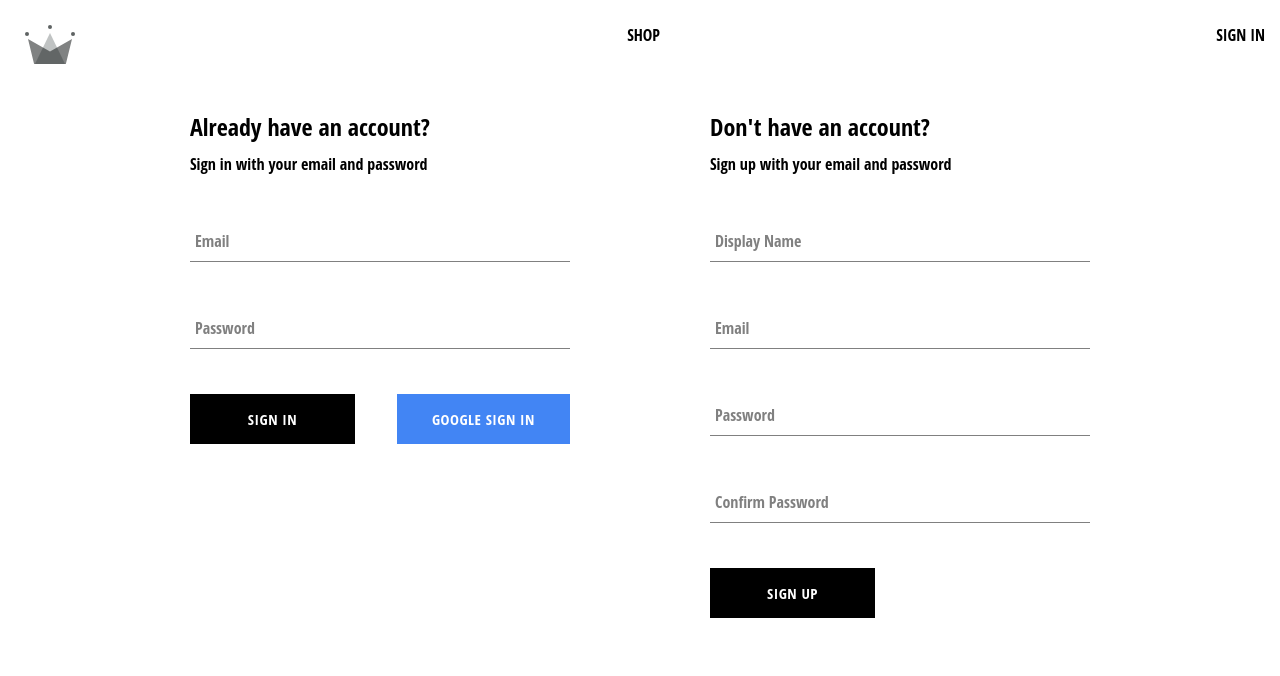
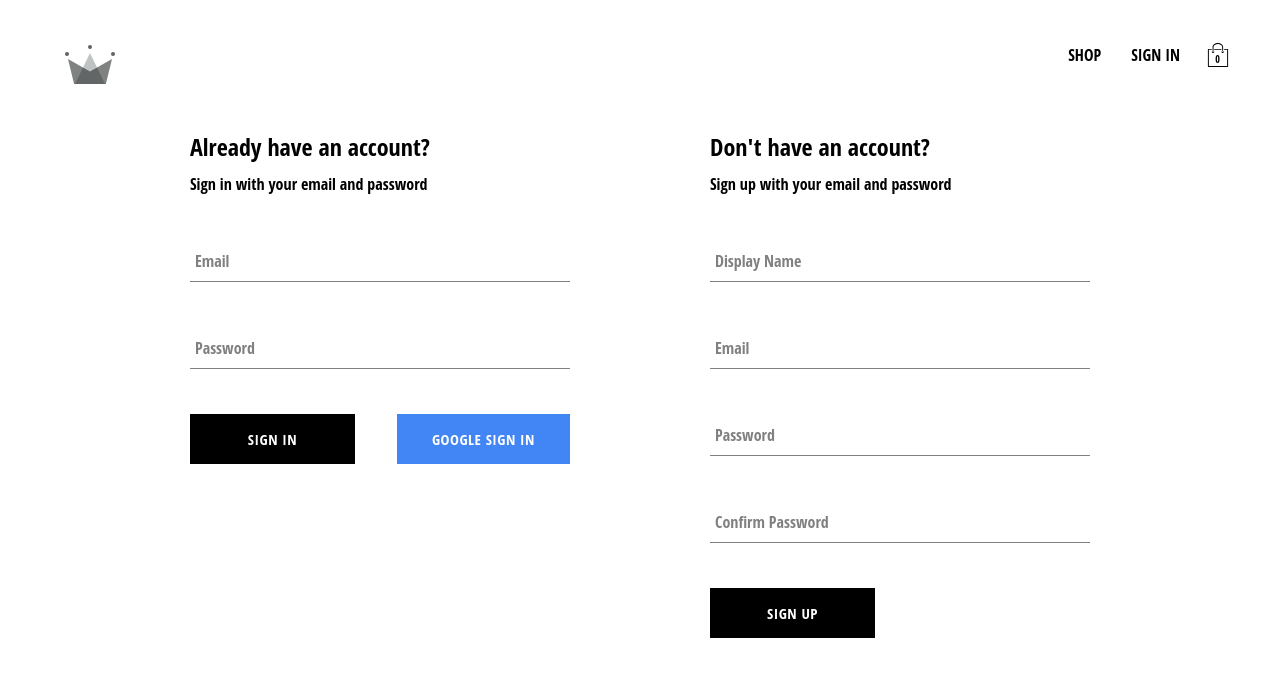
Before and after one commit to asmabch/crwn-clothing, a React (Create React App) app: page /auth in a window 1280 px wide. Shown: the top 676 px of the page. Built offline with nearby package versions, Linux system fonts and the light colour scheme; no server answers.

Commit message:
adding cart context + shopping icon as well as cart dropdown

```diff
--- /dev/null
+++ b/src/components/cart-dropdown/cart-dropdown.component.jsx
@@ -0,0 +1,14 @@
+import React from 'react';
+
+import Button from '../button/button.component';
+
+import './cart-dropdown.styles.scss';
+
+const CartDropdown = () => (
+  <div className='cart-dropdown-container'>
+    <div className='cart-items' />
+    <Button>GO TO CHECKOUT</Button>
+  </div>
+);
+
+export default CartDropdown;
--- /dev/null
+++ b/src/components/cart-dropdown/cart-dropdown.styles.scss
@@ -0,0 +1,24 @@
+.cart-dropdown-container {
+  position: absolute;
+  width: 240px;
+  height: 340px;
+  display: flex;
+  flex-direction: column;
+  padding: 20px;
+  border: 1px solid black;
+  background-color: white;
+  top: 90px;
+  right: 40px;
+  z-index: 5;
+
+  .cart-items {
+    height: 240px;
+    display: flex;
+    flex-direction: column;
+    overflow: scroll;
+  }
+
+  button {
+    margin-top: auto;
+  }
+}
--- /dev/null
+++ b/src/components/cart-icon/cart-icon.component.jsx
@@ -0,0 +1,22 @@
+import { useContext } from 'react';
+
+import { ReactComponent as ShoppingIcon } from '../../assets/shopping-bag.svg';
+
+import { CartContext } from '../../contexts/cart.context';
+
+import './cart-icon.styles.scss';
+
+const CartIcon = () => {
+  const { isCartOpen, setIsCartOpen } = useContext(CartContext);
+
+  const toggleIsCartOpen = () => setIsCartOpen(!isCartOpen);
+
+  return (
+    <div className='cart-icon-container' onClick={toggleIsCartOpen}>
+      <ShoppingIcon className='shopping-icon' />
+      <span className='item-count'>0</span>
+    </div>
+  );
+};
+
+export default CartIcon;
--- /dev/null
+++ b/src/components/cart-icon/cart-icon.styles.scss
@@ -0,0 +1,21 @@
+.cart-icon-container {
+  width: 45px;
+  height: 45px;
+  position: relative;
+  display: flex;
+  align-items: center;
+  justify-content: center;
+  cursor: pointer;
+
+  .shopping-icon {
+    width: 24px;
+    height: 24px;
+  }
+
+  .item-count {
+    position: absolute;
+    font-size: 10px;
+    font-weight: bold;
+    bottom: 12px;
+  }
+}
--- /dev/null
+++ b/src/contexts/cart.context.jsx
@@ -0,0 +1,12 @@
+import { createContext, useState } from 'react';
+
+export const CartContext = createContext({
+  isCartOpen: false,
+  setIsOpen: () => {},
+});
+
+export const CartProvider = ({ children }) => {
+  const [isCartOpen, setIsCartOpen] = useState(false);
+  const value = { isCartOpen, setIsCartOpen };
+  return <CartContext.Provider value={value}>{children}</CartContext.Provider>;
+};
--- a/src/index.js
+++ b/src/index.js
@@ -6,6 +6,7 @@
 import { BrowserRouter } from 'react-router-dom';
 import { UserProvider } from "./contexts/user.context";
 import { ProductsProvider } from "./contexts/products.context";
+import { CartProvider } from './contexts/cart.context';
 
 const root = ReactDOM.createRoot(document.getElementById('root'));
 root.render(
@@ -13,7 +14,9 @@
     <BrowserRouter>
       <UserProvider>
         <ProductsProvider>
-          <App />
+          <CartProvider>
+            <App />
+          </CartProvider>
         </ProductsProvider>
       </UserProvider>
     </BrowserRouter>
--- a/src/index.scss
+++ b/src/index.scss
@@ -1,5 +1,6 @@
 body {
   margin: 0;
+  padding: 20px 40px;
   font-family: 'Open Sans Condensed', sans-serif;
   -webkit-font-smoothing: antialiased;
   -moz-osx-font-smoothing: grayscale;
--- a/src/routes/navigation/navigation.component.jsx
+++ b/src/routes/navigation/navigation.component.jsx
@@ -3,38 +3,42 @@
 import { ReactComponent as CrwnLogo } from "../../assets/crown.svg"
 import "./navigation.styles.scss";
 import { UserContext } from '../../contexts/user.context';
+import { CartContext } from '../../contexts/cart.context';
 import { signOutUser } from '../../utils/firebase/filebase.utils';
+import CartIcon from "../../components/cart-icon/cart-icon.component";
+import CartDropdown from "../../components/cart-dropdown/cart-dropdown.component";
 
 const Navigation = () => {
     const { currentUser } = useContext(UserContext);
+    const { isCartOpen } = useContext(CartContext);
 
     return (
         <Fragment>
-            <div className="navigation">
-                <Link className="logo-container" to='/'>
-                    <CrwnLogo className="logo" />
+            <div className='navigation'>
+                <Link className='logo-container' to='/'>
+                    <CrwnLogo className='logo' />
                 </Link>
-                <div className="nav-links-container">
-                    <Link className="nav-link" to="/shop" >
+                <div className='nav-links-container'>
+                    <Link className='nav-link' to='/shop'>
                         SHOP
                     </Link>
-                </div>
-                <div className="nav-links-container">
+
                     {currentUser ? (
                         <span className='nav-link' onClick={signOutUser}>
-                            {' '}
-                            SIGN OUT{' '}
+                            SIGN OUT
                         </span>
                     ) : (
                         <Link className='nav-link' to='/auth'>
                             SIGN IN
                         </Link>
                     )}
+                    <CartIcon />
                 </div>
+                {isCartOpen && <CartDropdown />}
             </div>
             <Outlet />
         </Fragment>
     );
-}
+};
 
 export default Navigation;
```
Also changed, not shown: src/assets/shopping-bag.svg (added), src/components/button/button.styles.scss (indentation only), src/routes/navigation/navigation.styles.scss (line endings or trailing spaces).
